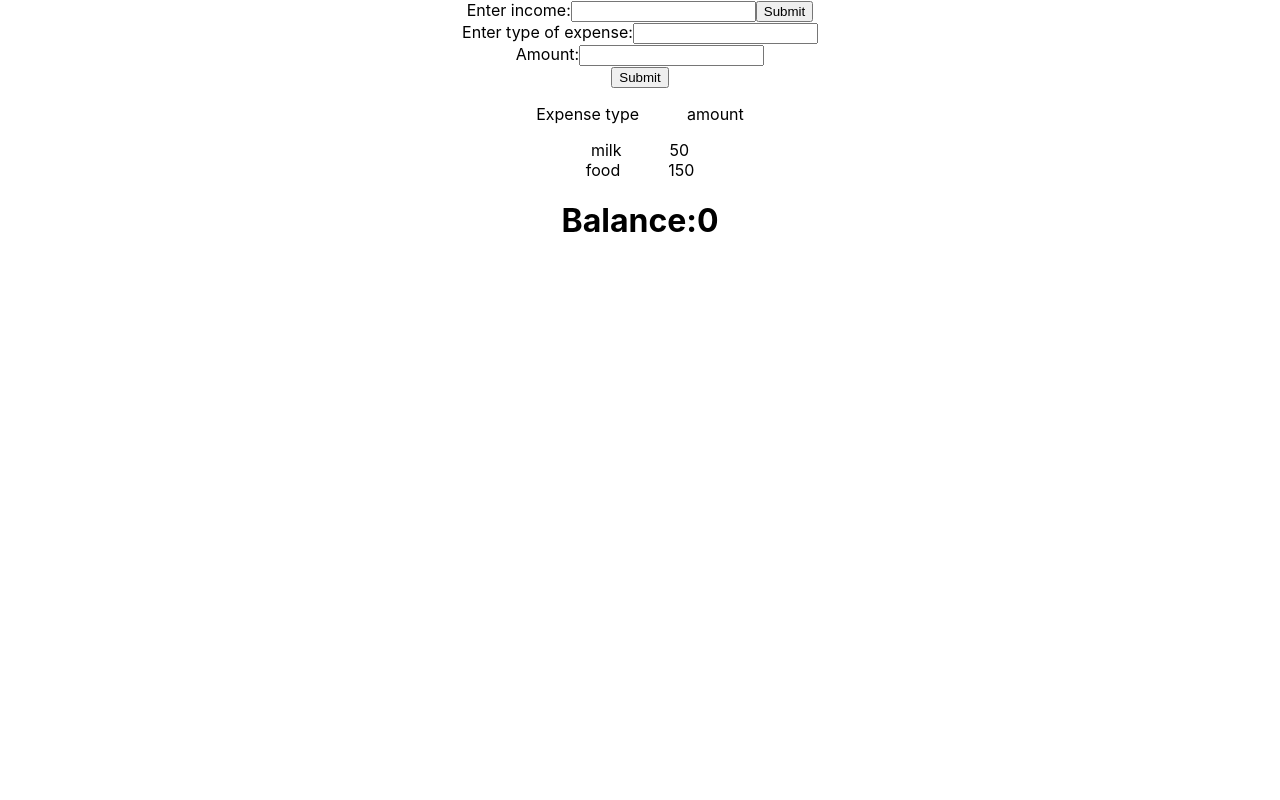
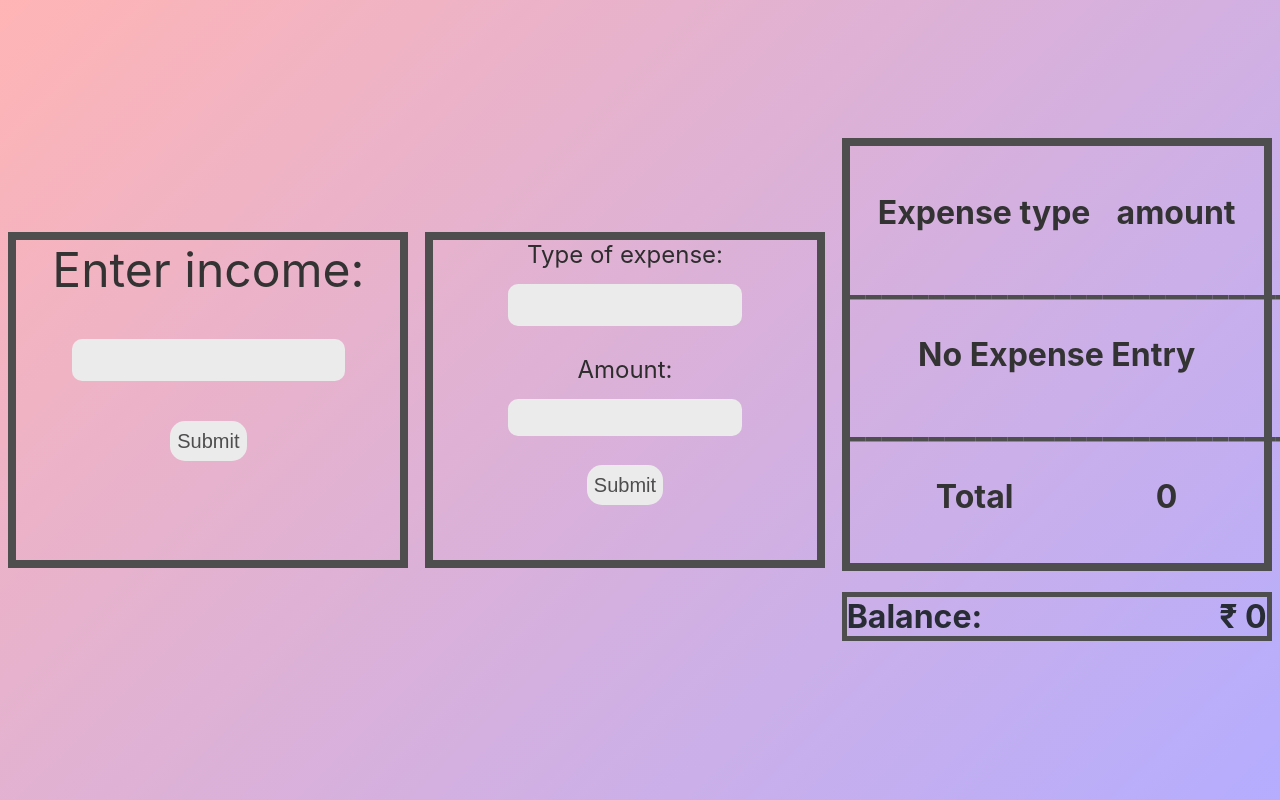
Before and after one commit to AravindJG/expense-tracker, a React (Create React App) app: page / in a window 1280 px wide. Built offline with nearby package versions, Linux system fonts and the light colour scheme.

Commit message:
Final working product is done with proper ui.

```diff
--- a/src/App.css
+++ b/src/App.css
@@ -1,7 +1,17 @@
 .App {
-  text-align: center;
+  display: flex;
+  justify-content: space-around;
+  align-items: center;
+  overflow: auto;
+  min-height: 100vh;
+  background: linear-gradient(135deg, rgba(255, 107, 107, 0.5), rgba(107, 91, 255, 0.5));
 }
-
+.App h1{
+  border: 5px solid #4e4e4e;
+  display: flex;
+  color: #282c34;
+  justify-content: space-between;
+}
 .App-logo {
   height: 40vmin;
   pointer-events: none;
--- a/src/App.js
+++ b/src/App.js
@@ -1,19 +1,23 @@
-import logo from './logo.svg';
-import React,{useState} from 'react'
+import React, { useState } from 'react'
 import Expense from './Components/Expense';
 import './App.css';
 import Income from './Components/Income';
 import Item from './Components/Item';
 
 function App() {
-  const [total,setTotal] = useState(0);
-  const [itemList, setItemList] = useState([{type:'milk',amount:'50'},{type:'food',amount:'150'}])
+  const [balance, setBalance] = useState(0);
+  const [itemList, setItemList] = useState([]);
+  const [expenseTotal, setExpenseTotal] = useState(0);
   return (
     <div className="App">
-      <Income setTotal={setTotal}/>
-      <Expense total={total}/>
-      <Item items={itemList}/>
-      <h1>Balance:{total}</h1>
+      <div>
+        <Income setBalance={setBalance} />
+      </div>
+      <div><Expense balance={balance} setBalance={setBalance} setItemList={setItemList} setExpenseTotal={setExpenseTotal} /></div>
+      <div>
+        <Item items={itemList} expenseTotal={expenseTotal} />
+        <h1><span>Balance:</span><span>₹ {balance}</span></h1>
+      </div>
     </div>
   );
 }
--- /dev/null
+++ b/src/Components/CSS/Expense.css
@@ -0,0 +1,50 @@
+.expense-container{
+    height: 40vh;
+    width: 30vw;
+    border: 8px solid #4e4e4e;
+}
+.expense-container form{
+    display: flex;
+    flex-direction: column;
+    justify-content: center;
+    align-items: center;
+    font-size: 1.5rem;
+    color: #2d2d2d;
+}
+.expense-container input[type=text]{
+    margin-top: 15px;
+    height: 40px;
+    width: 60%;
+    color: #4e4e4e;
+    font-size: 1.5rem;
+    font-weight: 500;
+    border: none;
+    background: #ebebeb;
+    border-radius: 10px;
+    outline: none;
+}
+.expense-container input[type=number]{
+    margin-top: 15px;
+    height: 35px;
+    width: 60%;
+    color: #4e4e4e;
+    font-size: 1.5rem;
+    font-weight: 500;
+    border: none;
+    background: #ebebeb;
+    border-radius: 10px;
+    outline: none;
+}
+.expense-container input[type=submit]{
+    height: 40px;
+    width: 20%;
+    border: none;
+    border-radius: 15px;
+    background: #ebebeb;
+    font-size: 1.25rem;
+    color: #4e4e4e;
+    transition: all 0.5s ease;
+}
+.expense-container input[type=submit]:hover{
+    transform: scale(1.05);
+}
--- /dev/null
+++ b/src/Components/CSS/Income.css
@@ -0,0 +1,40 @@
+.income-container{
+    border: 8px solid #4e4e4e;
+    height: 40vh;
+    width: 30vw;
+}
+.income-container form{
+    display: flex;
+    flex-direction: column;
+    font-size: 3rem;
+    align-items: center;
+    color: #343333;
+    gap: 40px;
+}
+.income-container input[type=number] {
+    display: flex;
+    align-items: center;
+    justify-content: center;
+    height: 40px;
+    width: 70%;
+    color: #4e4e4e;
+    font-size: 1.5rem;
+    font-weight: 500;
+    border: none;
+    background: #ebebeb;
+    border-radius: 10px;
+    outline: none;
+}
+.income-container input[type=submit]{
+    height: 40px;
+    width: 20%;
+    border: none;
+    border-radius: 15px;
+    background: #ebebeb;
+    font-size: 1.25rem;
+    color: #4e4e4e;
+    transition: all 0.5s ease;
+}
+.income-container input[type=submit]:hover{
+    transform: scale(1.05);
+}
--- /dev/null
+++ b/src/Components/CSS/Item.css
@@ -0,0 +1,25 @@
+.item-container{
+    border: 8px solid #4e4e4e;
+    width: 30vw;
+    padding: 15px;
+    margin: 0;
+}
+.item-container p{
+    display: flex;
+    justify-content: space-around;
+    align-items: center;
+    font-size: 2rem;
+    color: #343333;
+    font-weight: 700;
+}
+.item-container .items{
+    display: flex;
+    justify-content: space-around;
+    font-size: 1.8rem;
+    font-weight: 600;
+}
+.item-container .line{
+    font-weight: 900;
+    margin-left: -15px;
+    color: #4e4e4e;
+}
--- a/src/Components/Expense.jsx
+++ b/src/Components/Expense.jsx
@@ -1,15 +1,32 @@
-import React from 'react'
+import React, { useState } from 'react'
+import './CSS/Expense.css'
 
-function Expense() {
+function Expense(props) {
+  const { setBalance, setItemList, setExpenseTotal, balance} = props;
+  const [expenseType, setExpenseType] = useState("");
+  const [amount, setAmount] = useState("");
+  function addItem(e) {
+    if(balance - Number(amount) > 0){
+      setItemList(prevItems => [...prevItems, { type: expenseType, amount: amount }]);
+      setExpenseTotal(e => e + Number(amount));
+      setBalance(t => t - Number(amount));
+    }
+    else{
+      alert("Insufficient Balance");
+    }
+    setExpenseType("");
+    setAmount("");
+    e.preventDefault();
+  }
   return (
     <div className='expense-container'>
-        <form action="">
-            <label for='type'>Enter type of expense:</label>
-            <input name='type' type="text" /><br />
-            <label for='amount'>Amount:</label>
-            <input type='number' name='amount' /><br />
-            <input type="submit" value='Submit' />
-        </form>
+      <form onSubmit={addItem}>
+        <label htmlFor='type'>Type of expense:</label>
+        <input id='type' type="text" value={expenseType} onChange={(e) => { setExpenseType(e.target.value) }} required/><br />
+        <label htmlFor='amount'>Amount:</label>
+        <input type='number' id='amount' value={amount} onChange={(e) => { setAmount(e.target.value) }} required/><br />
+        <input type="submit" value='Submit' />
+      </form>
     </div>
   )
 }
--- a/src/Components/Income.jsx
+++ b/src/Components/Income.jsx
@@ -1,12 +1,16 @@
-import React from 'react'
-
-function Income() {
-    // function addIncome(){}
+import React, { useState } from 'react'
+import './CSS/Income.css';
+function Income({setBalance}) {
+    const [income, setIncome] = useState(0);
+    function addIncome(e){
+        setBalance(income);
+        e.preventDefault();
+    }
   return (
     <div className='income-container'>
-        <form>
-            <label>Enter income:</label>
-            <input type='number' />
+        <form onSubmit={addIncome}>
+            <label htmlFor='income'>Enter income:</label>
+            <input type='number' id='income' onChange={(e)=>{setIncome(e.target.value)}} required/>
             <input type="submit" value='Submit' />
         </form>
     </div>
--- a/src/Components/Item.jsx
+++ b/src/Components/Item.jsx
@@ -1,17 +1,29 @@
 import React from 'react'
+import './CSS/Item.css'
 
 function Item(props) {
-    const {items} = props;
+    const {items, expenseTotal} = props;
   return (
     <div className='item-container'>
-        <p>Expense type&emsp;&emsp;&emsp;amount</p>
-        {items.map((item,i) => {
+        <p><span>Expense type</span> <span>amount</span></p>
+        {
+        (items.length === 0)
+        ?
+        (<div>
+          <p className='line'>_________________________________________________________</p>
+          <p>No Expense Entry</p>
+        </div>)
+        :
+        items.map((item,i) => {
             return (
-            <div>
-                {item.type}&emsp;&emsp;&emsp;{item.amount}
+            <div  key={i}>
+              <p className='line'>_________________________________________________________</p>
+                <p className='items'><span>{item.type}</span> <span>{item.amount}</span></p>
             </div>
             )
         })}
+        <p className='line'>_________________________________________________________</p>
+        <p><span>Total</span><span>{expenseTotal}</span></p>
 
     </div>
   )
```
